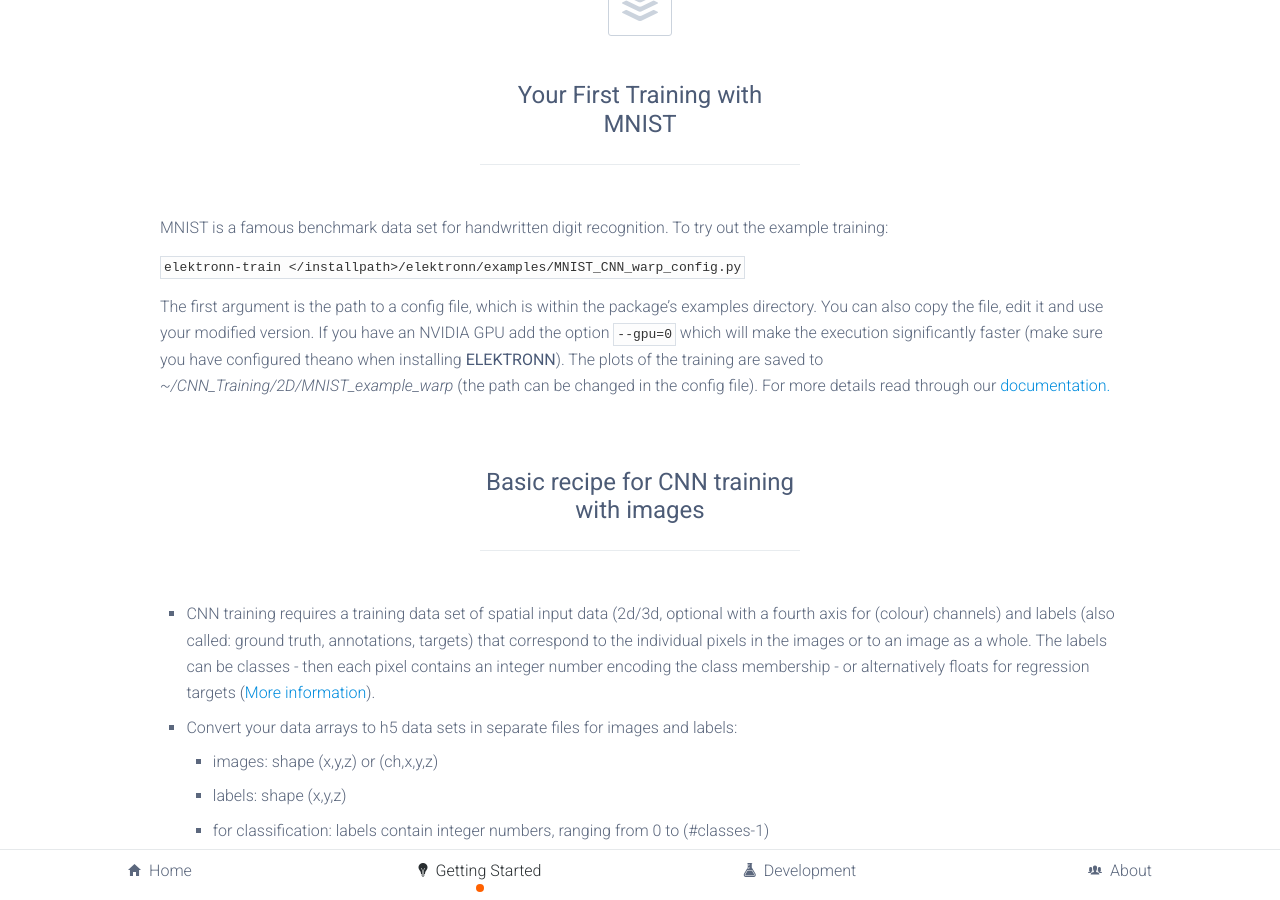
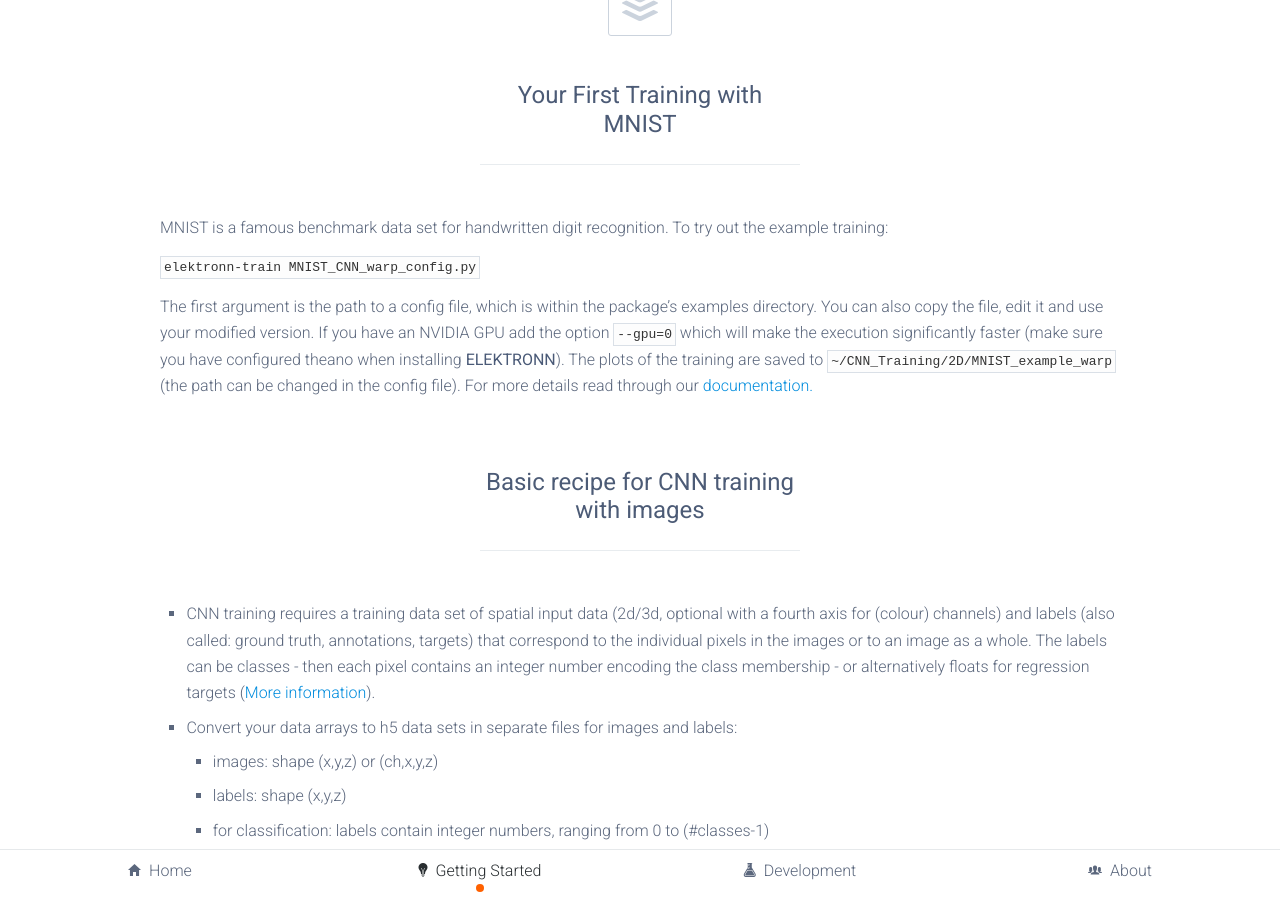
Before and after one commit to ELEKTRONN/elektronn.github.io, a Jekyll site: the page built from getting-started.html, in a window 1280 px wide and 900 px high, scrolled down 1694 px. Built offline with Jekyll 4.4.1, drawn with Linux system fonts in a browser that asks for light colours; some web fonts are replaced.

Commit message:
image and example

```diff
--- a/getting-started.html
+++ b/getting-started.html
@@ -180,7 +180,7 @@ permalink: /getting-started/
 
 				<p>MNIST is a famous benchmark data set for handwritten digit recognition. To try out the example training:</p>
 
-				<pre><code>elektronn-train &lt;/installpath&gt;/elektronn/examples/MNIST_CNN_warp_config.py</code></pre>
+				<pre><code>elektronn-train MNIST_CNN_warp_config.py</code></pre>
 
 				<p>The first argument is the path to a config file, which is within the
 				package’s examples directory. You can also copy the file, edit it and
@@ -188,7 +188,7 @@ permalink: /getting-started/
 				<code>--gpu=0</code> which will make the execution significantly faster
 				(make sure you have configured theano when installing
 				<strong>ELEKTRONN</strong>). The plots of the training are saved to
-				<em>~/CNN_Training/2D/MNIST_example_warp</em> (the path can be changed
+				<code>~/CNN_Training/2D/MNIST_example_warp</code> (the path can be changed
 				in the config file). For more details read through our <a
 				href="http://elektronn.github.io/documentation">documentation.</a></p>
 
```
Also changed, not shown: images/combined_title.jpg (added).
